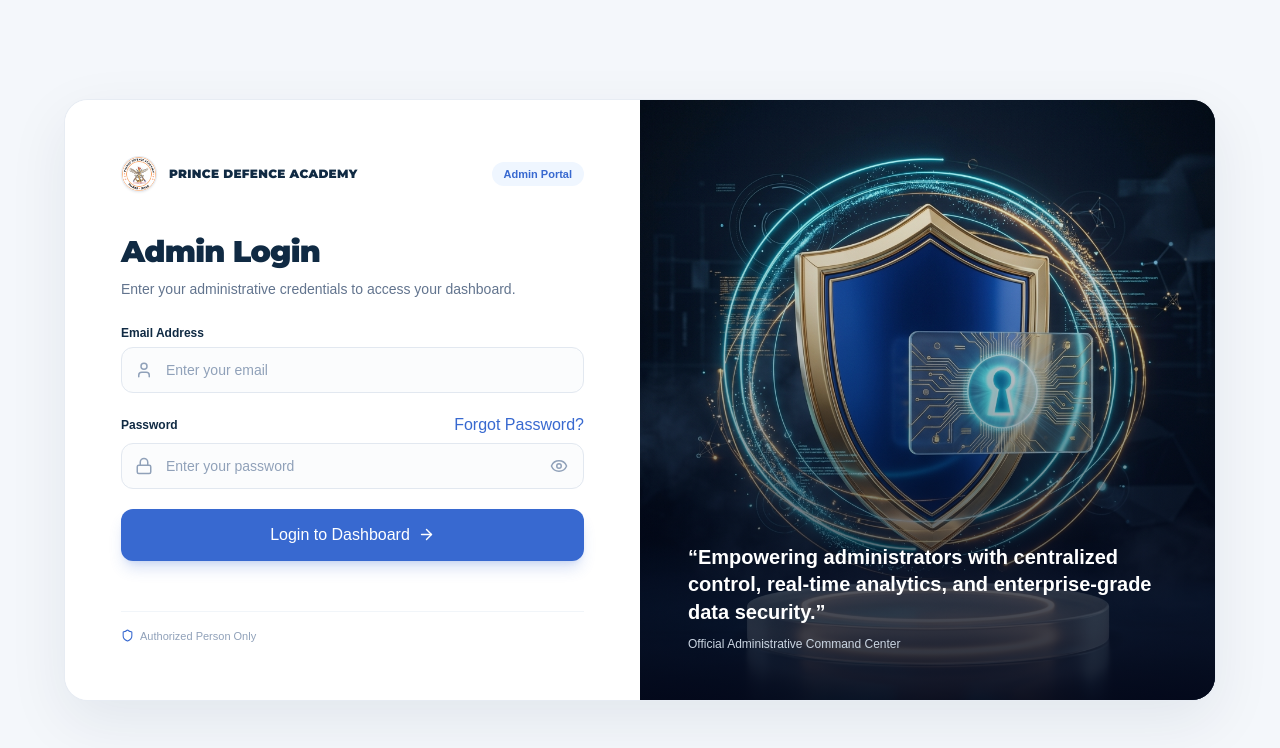
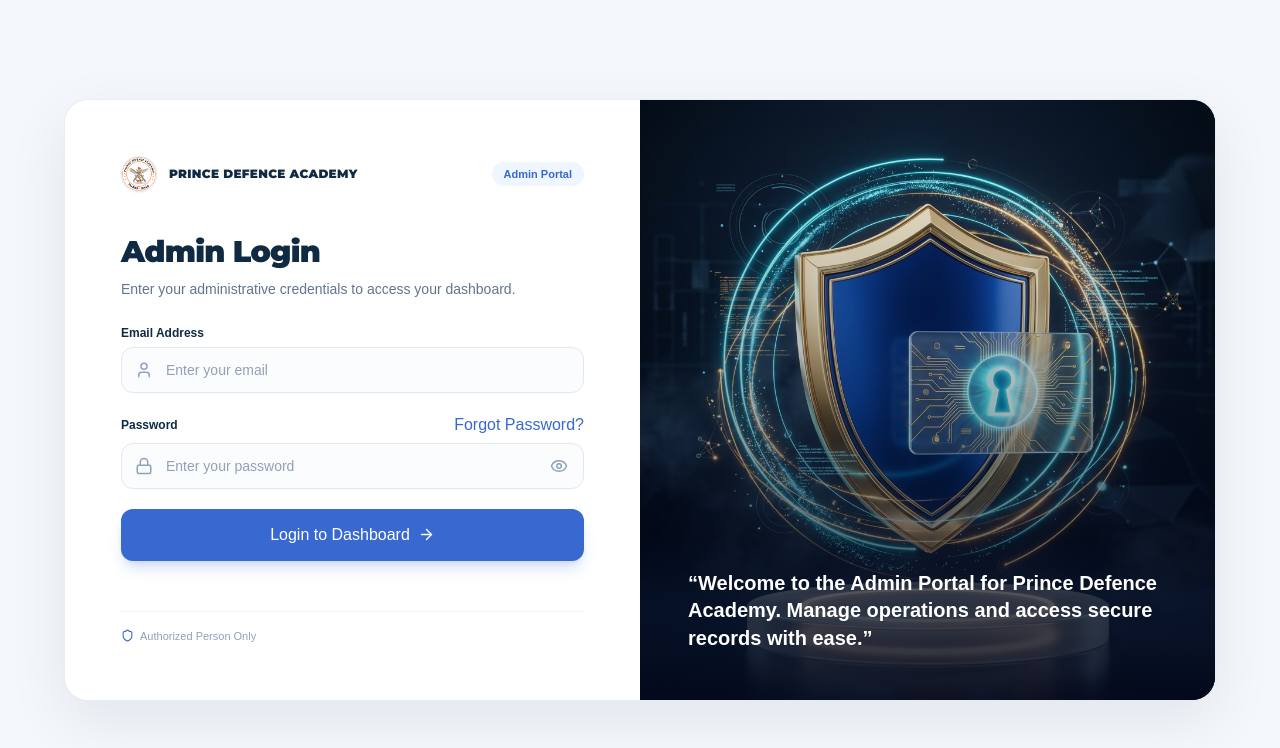
Before and after one commit to DineshSinghAndroid/prince-defence-admin, a Next.js app: page /login in a window 1280 px wide. Shown: the top 748 px of the page. Built offline with nearby package versions, Linux system fonts and the light colour scheme; no server answers.

Commit message:
chore: update login page quote copy

```diff
--- a/app/login/page.jsx
+++ b/app/login/page.jsx
@@ -352,11 +352,9 @@ export default function LoginPage() {
                         {/* Bottom Clean Typography Overlay (No background card, no academy badge) */}
                         <div className="absolute bottom-8 left-8 right-8 z-10 xl:bottom-12 xl:left-12 xl:right-12">
                             <blockquote className="text-base font-bold leading-snug text-white sm:text-lg xl:text-xl">
-                                &ldquo;Empowering administrators with centralized control, real-time analytics, and enterprise-grade data security.&rdquo;
+                                &ldquo;Welcome to the Admin Portal for Prince Defence Academy. Manage operations and access secure records with ease.&rdquo;
                             </blockquote>
-                            <p className="mt-2.5 text-xs font-medium text-slate-300">
-                                Official Administrative Command Center
-                            </p>
+
                         </div>
                     </div>
                 </div>
```
